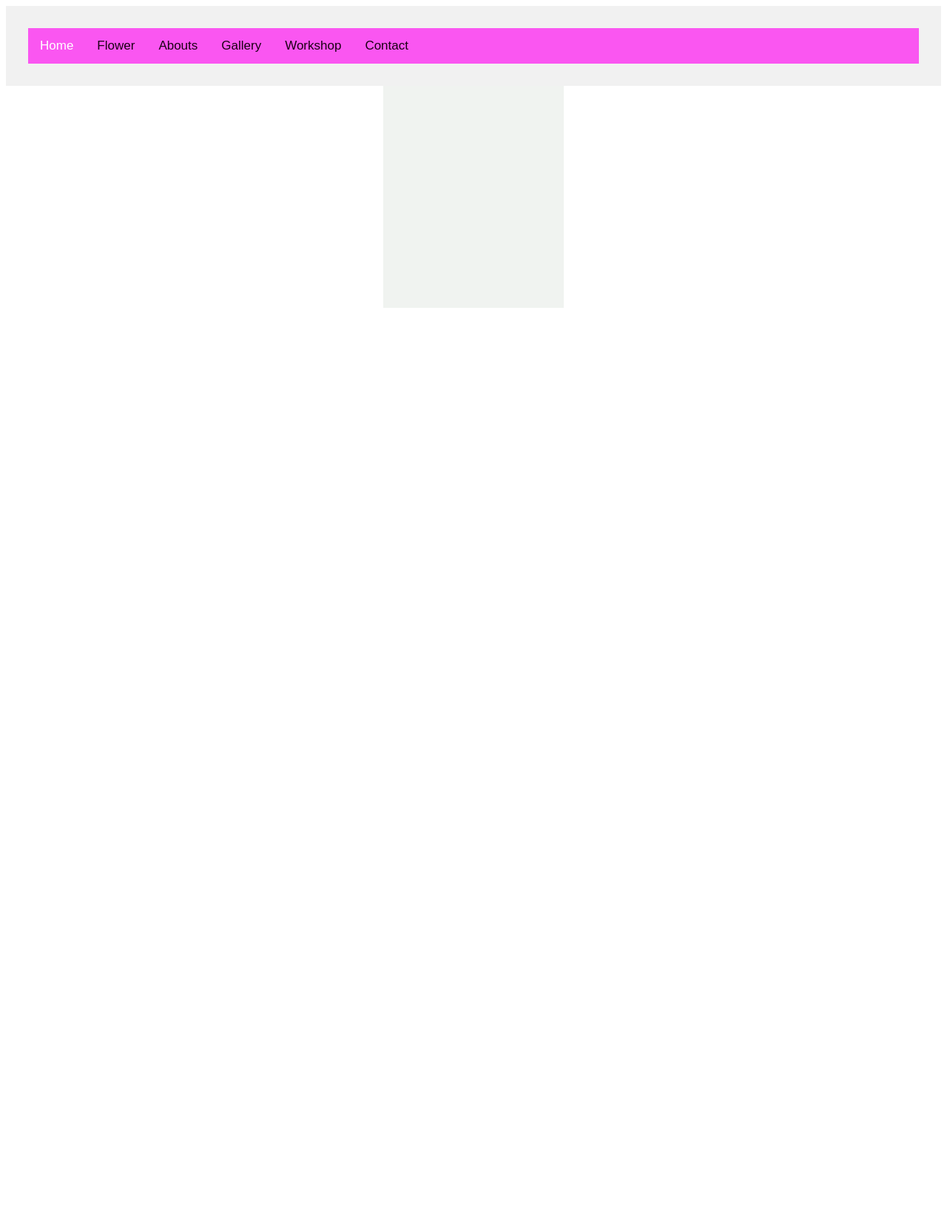
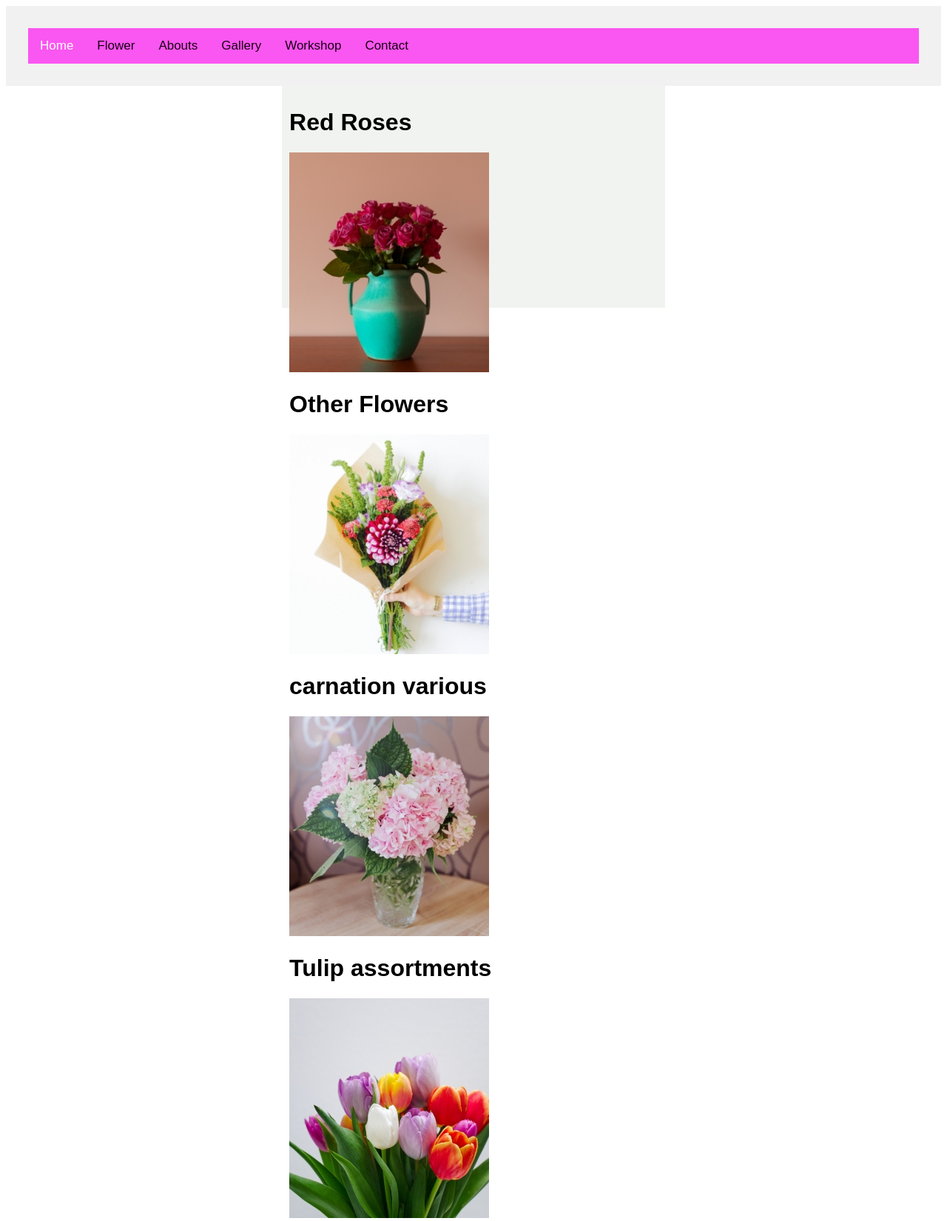
Before and after one commit to khushiprasadchitnis/college.flowershop, a plain HTML site: page contact.html in a window 1280 px wide. Shown: the whole page at 74% size. Before the commit the page ends 800 px from the top, so only its background shows below. Drawn offline with Linux system fonts and the light colour scheme.

Commit message:
here is the commit message, that i forgot to enter in the message box

```diff
--- a/contact.html
+++ b/contact.html
@@ -18,6 +18,17 @@
       </div>
 
       <div class="content middle">
+        <h1>Red Roses</h1>
+        <img src="lib/img/red roses.jpg" />
+
+        <h1>Other Flowers</h1>
+        <img src="lib/img/flower boque.jpg" />
+
+        <h1>carnation various</h1>
+        <img src="lib/img/carnation various.jpg" />
+
+        <h1>Tulip assortments</h1>
+        <img src="lib/img/tulip assortments.jpg" />
       </div>
     </div>
   </body>
```
Also changed, not shown: index.html (+1 -13 lines).
